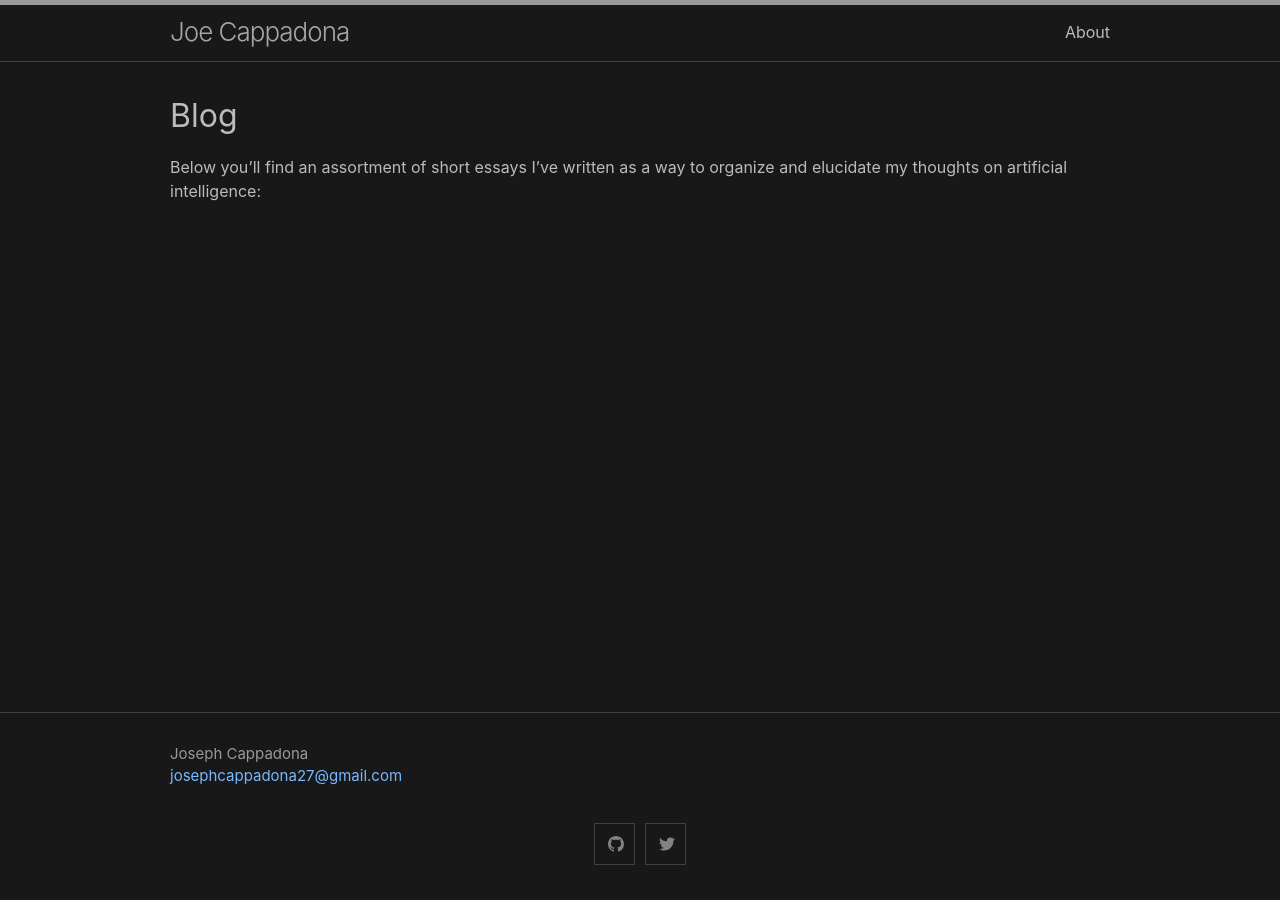
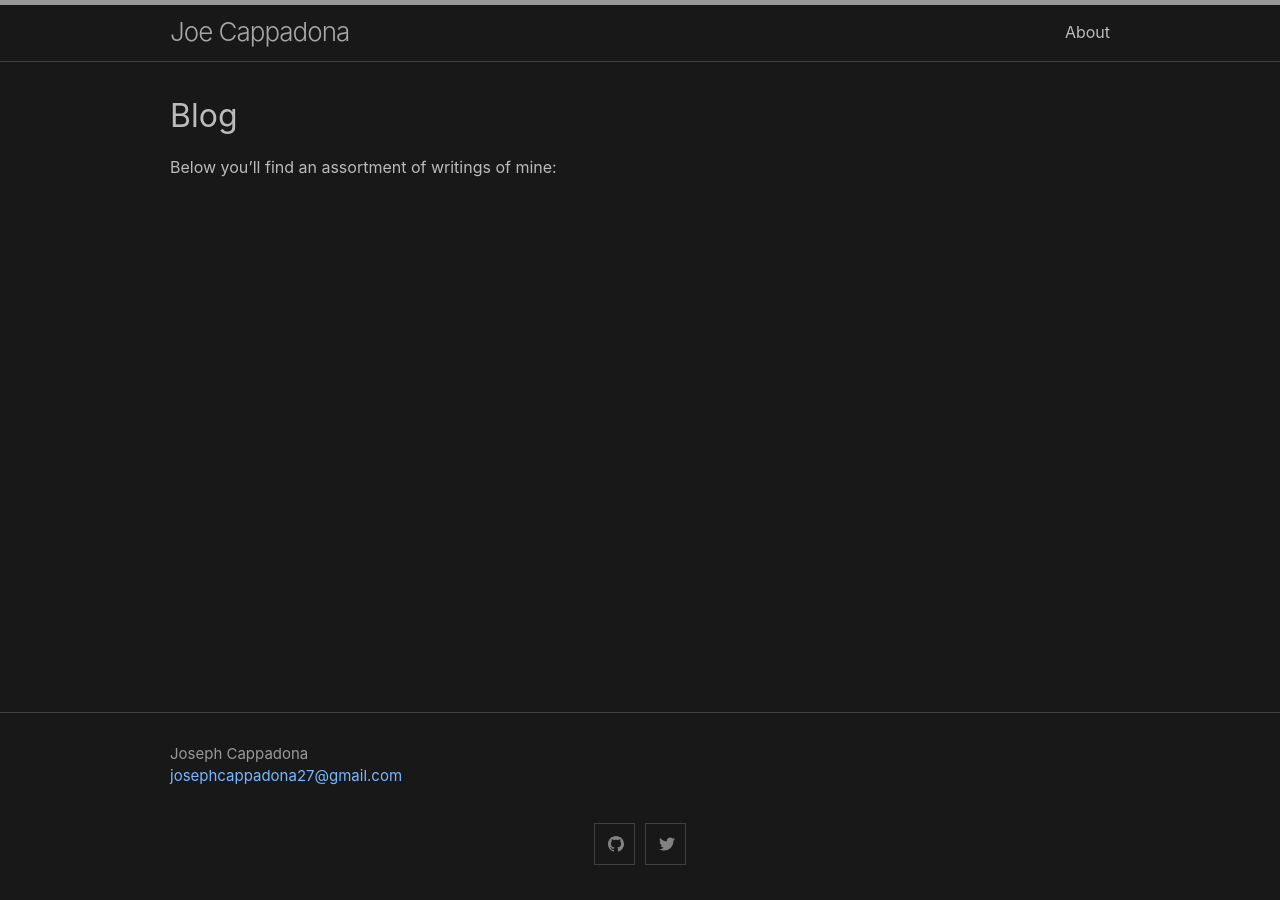
Before and after one commit to josephcappadona/josephcappadona.github.io, a Jekyll site: the page built from blog.md, in a window 1280 px wide. Built offline with Jekyll 4.4.1, drawn with Linux system fonts in a browser that asks for light colours.

Commit message:
Update blog.md

```diff
--- a/blog.md
+++ b/blog.md
@@ -5,6 +5,6 @@ permalink: /blog/
 ---
 
 
-Below you'll find an assortment of short essays I've written as a way to organize and elucidate my thoughts on artificial intelligence:
+Below you'll find an assortment of writings of mine:
 
 <br>
```
